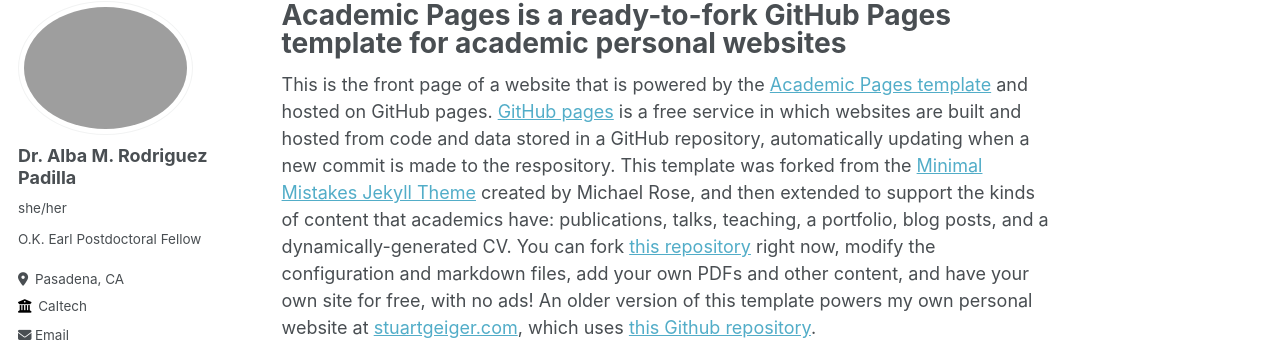
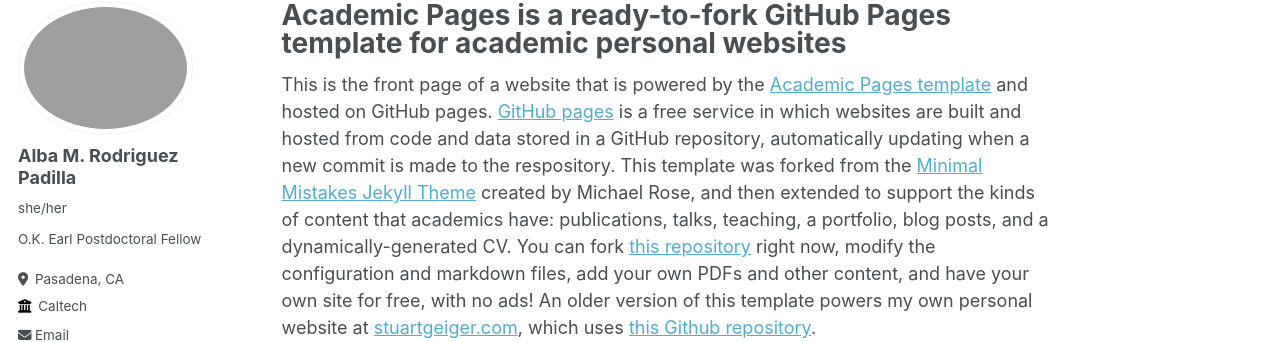
Before and after one commit to absrp/absrp.github.io, a Jekyll site: the page built from _pages/about.md, in a window 1280 px wide. Shown: the part 105-447 px from the top of the page. Built offline with Jekyll 4.4.1, drawn with Linux system fonts in a browser that asks for light colours.

```diff
--- a/_config.yml
+++ b/_config.yml
@@ -22,7 +22,7 @@ repository               : "academicpages/academicpages.github.io"
 author:
   # Biographic information
   avatar           : "profile.JPG"
-  name             : "Dr. Alba M. Rodriguez Padilla"
+  name             : "Alba M. Rodriguez Padilla"
   pronouns         : "she/her"
   bio              : "O.K. Earl Postdoctoral Fellow"
   employer         : "Caltech"
```
